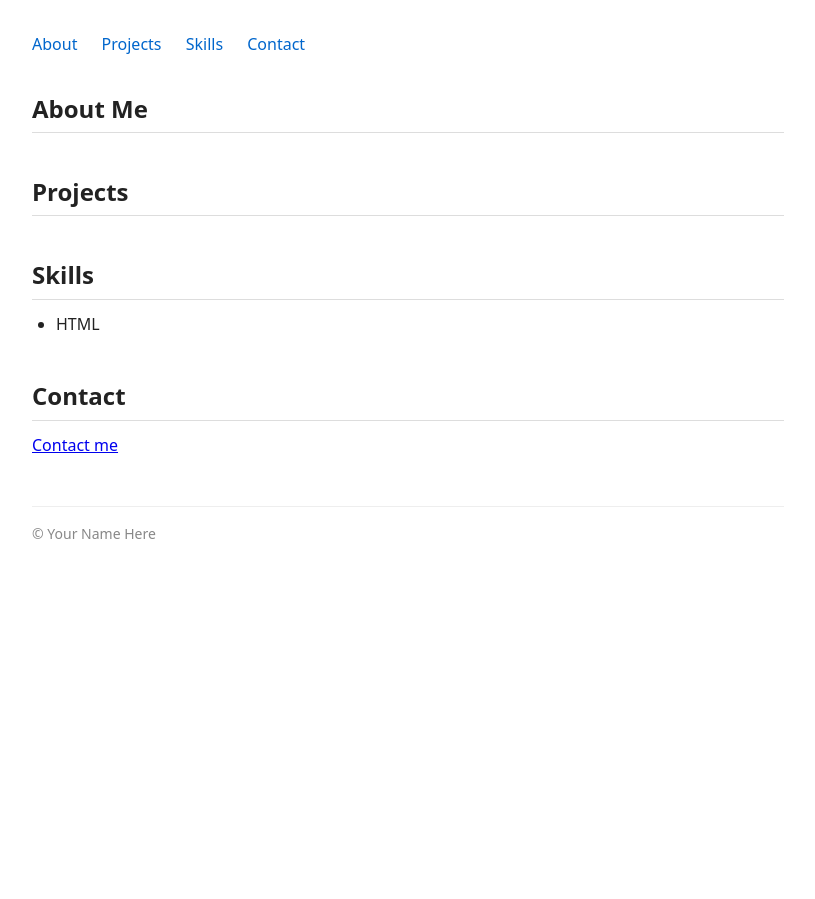
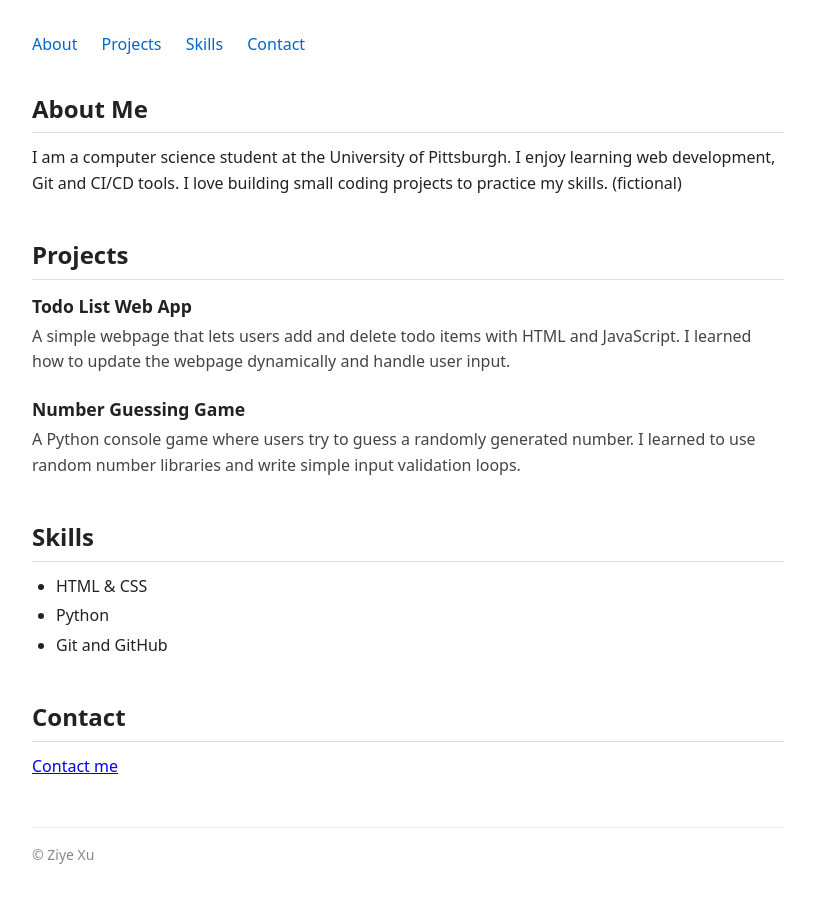
Before and after one commit to ZiyeXu-0719/portfolio-ci-cd, a plain HTML site: page index.html in a window 1280 px wide. Shown: the whole page, without its empty margins (232-1047 px from the left). Before the commit the page ends 800 px from the top, so only its background shows below. Drawn offline with Linux system fonts and the light colour scheme.

```diff
--- a/index.html
+++ b/index.html
@@ -4,7 +4,7 @@
 <head>
   <meta charset="UTF-8">
   <meta name="viewport" content="width=device-width, initial-scale=1.0">
-  <title>Your Name Here</title>
+  <title>Ziye Xu</title>
   <link rel="stylesheet" href="style.css">
 </head>
 
@@ -23,46 +23,40 @@
 
     <section id="about">
       <h2>About Me</h2>
-      <!-- TODO: Replace with 2-3 sentences about yourself -->
-      <!-- e.g., include your name, your program/year, and what you are interested in -->
+      <p>I am a computer science student at the University of Pittsburgh. I enjoy learning web development, Git and CI/CD tools. I love building small coding projects to practice my skills. (fictional)</p>
     </section>
 
     <section id="projects">
       <h2>Projects</h2>
 
-      <!-- Example project entry structure: copy, fill in, and add at least 2:
       <div class="project">
-        <h3>Project Name</h3>
-        <p>What the project does, the technologies used, and what you learned.</p>
+        <h3>Todo List Web App</h3>
+        <p>A simple webpage that lets users add and delete todo items with HTML and JavaScript. I learned how to update the webpage dynamically and handle user input.</p>
       </div>
-      -->
-
-      <!-- TODO: Add at least 2 project entries using the structure above -->
+      <div class="project">
+        <h3>Number Guessing Game</h3>
+        <p>A Python console game where users try to guess a randomly generated number. I learned to use random number libraries and write simple input validation loops.</p>      </div>
+      </div>
     </section>
 
     <section id="skills">
       <h2>Skills</h2>
       <ul>
-        <!-- Example skill - TODO: replace -->
-        <li>HTML</li>
-
-        <!-- TODO: Add a second skill here -->
-        <!-- TODO: Add a third skill here -->
-        <!-- TODO: ... -->
+        <li>HTML & CSS</li>
+        <li>Python</li>
+        <li>Git and GitHub</li>
       </ul>
     </section>
 
     <section id="contact">
       <h2>Contact</h2>
-      <!-- TODO: Replace href="#" with a real link (e.g., mailto:you@example.com or your LinkedIn URL) -->
-      <!-- TODO: Replace the link text with something descriptive, e.g. "Email me" or "LinkedIn" -->
-      <p><a href="#">Contact me</a></p>
+      <p><a href="mailto:ZIX93@pitt.edu">Contact me</a></p>
     </section>
 
   </main>
 
   <footer>
-    <p>&copy; Your Name Here</p>
+    <p>&copy; Ziye Xu</p>
   </footer>
 
 </body>
```
Also changed, not shown: 1 other file.
